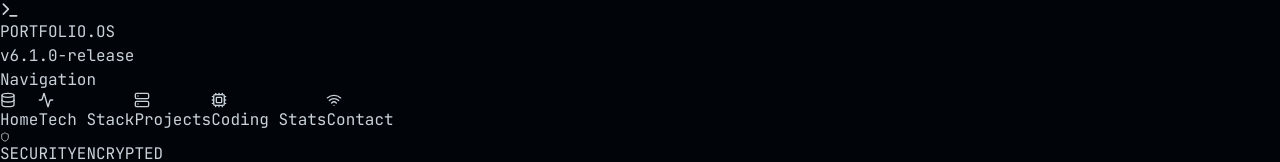
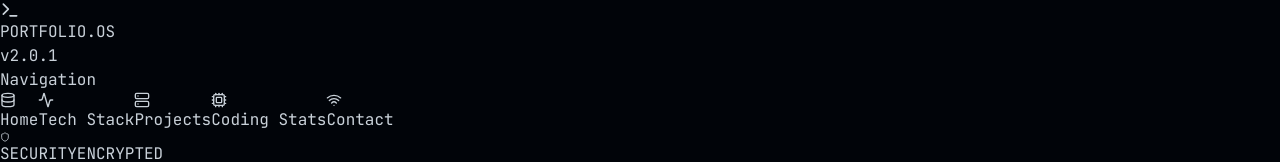
Before and after one commit to sameerkhan05/Portfolio-website, a React (Vite) app: page / in a window 1280 px wide. Shown: the top 162 px of the page. Built offline with nearby package versions, Linux system fonts and the light colour scheme; no server answers; the database is empty.

Commit message:
Fix: Update global project version to v2.0.1

```diff
--- a/package.json
+++ b/package.json
@@ -1,7 +1,7 @@
 {
   "name": "my-project",
   "private": true,
-  "version": "0.0.0",
+  "version": "2.0.1",
   "type": "module",
   "scripts": {
     "dev": "vite",
--- a/src/App.jsx
+++ b/src/App.jsx
@@ -93,7 +93,7 @@ const App = () => {
                   </section>
 
                   <footer className="py-8 text-center text-[var(--text-secondary)] text-sm font-mono border-t border-[var(--border-color)] mb-16 md:mb-0">
-                    <p>System Status: ONLINE | 2.01</p>
+                    <p>System Status: ONLINE | v2.0.1</p>
                     <p className="mt-2 opacity-50">&copy; {new Date().getFullYear()} Sameer Khan. All rights reserved.</p>
                   </footer>
                 </div>
--- a/src/components/layout/Sidebar.jsx
+++ b/src/components/layout/Sidebar.jsx
@@ -33,7 +33,7 @@ const Sidebar = () => {
                     <Terminal size={20} className="text-[var(--accent-color)]" />
                     <h1 className="font-bold font-mono tracking-tighter">PORTFOLIO.OS</h1>
                 </div>
-                <p className="text-[10px] text-[var(--text-secondary)] font-mono uppercase">v6.1.0-release</p>
+                <p className="text-[10px] text-[var(--text-secondary)] font-mono uppercase">v2.0.1</p>
             </div>
 
             {/* Modules */}
```
